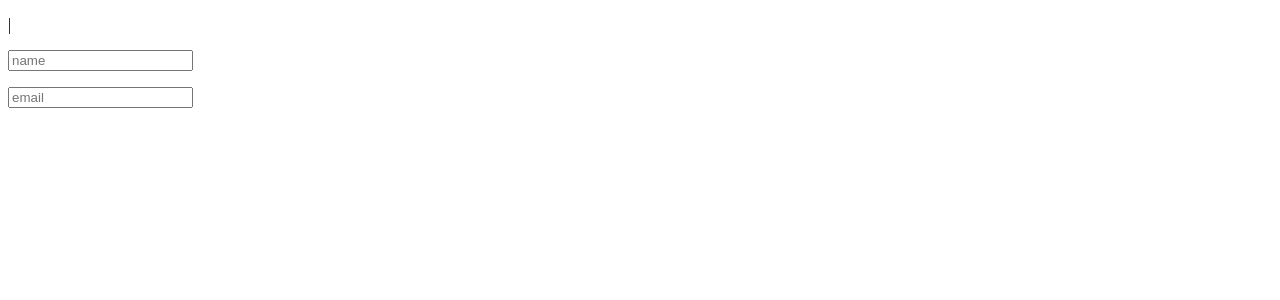
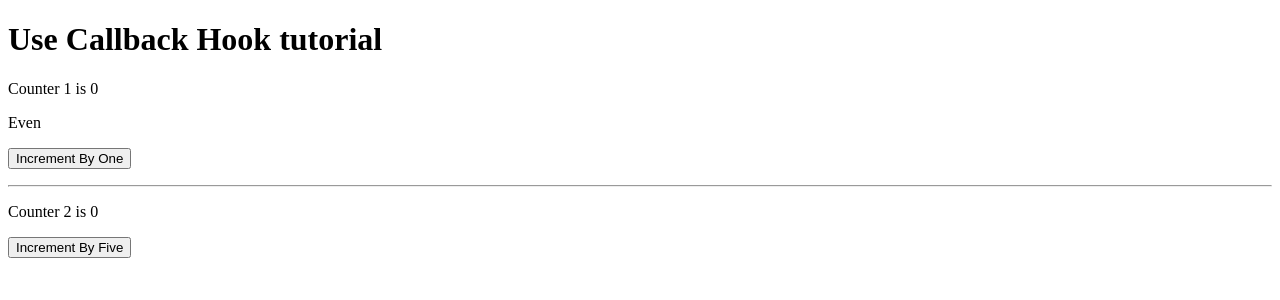
Before and after one commit to ramjan10/myReact, a React (Vite) app: page / in a window 1280 px wide. Shown: the top 300 px of the page. Built offline with nearby package versions, Linux system fonts and the light colour scheme.

Commit message:
useCallback & useMemo use for optimize time

```diff
--- a/src/App.jsx
+++ b/src/App.jsx
@@ -1,7 +1,39 @@
-import Person from "./components/useState/Person";
+import { useCallback, useMemo, useState } from 'react';
+import Button from "./components/CallBackAndMemo/Button";
+import ShowCount from './components/CallBackAndMemo/ShowCount';
+import Title from "./components/CallBackAndMemo/Title";
 
 function App() {
-  return <Person />;
+  const [count1, setCount1] = useState(0);
+  const [count2, setCount2] = useState(0);
+
+  const incrementByOne = useCallback(() =>{
+    setCount1((prevCount) => prevCount +1);
+  }, []);
+
+  const incrementByFive = useCallback(() =>{
+    setCount2((prevCount)=> prevCount + 5);
+  }, []);
+
+  const isEventOrOdd = useMemo(() =>{
+    let i=0;
+    while(i < 1000000000) i +=1;
+    console.log(i);
+    return count1 % 2 === 0;
+  }, [count1]);
+
+  return (
+    <div className="App">
+      <Title />
+      <ShowCount count={count1} title="Counter 1"/>
+      <span>{ isEventOrOdd ? 'Even' : 'Odd' }</span>
+      <Button handleClick={incrementByOne}>Increment By One</Button>
+      <hr />
+      <ShowCount count={count2} title="Counter 2"/>
+      <Button handleClick={incrementByFive}>Increment By Five</Button>
+
+    </div>
+  );
 }
 
 export default App;
--- /dev/null
+++ b/src/components/CallBackAndMemo/Button.jsx
@@ -0,0 +1,12 @@
+import React from "react";
+
+function Button({handleClick, children}){
+    console.log(`rendering button ${children} ...........`);
+    return(
+        <p>
+            <button type="button" onClick={handleClick}>{children}</button>
+        </p>
+    );
+}
+
+export default React.memo(Button);
--- /dev/null
+++ b/src/components/CallBackAndMemo/ShowCount.jsx
@@ -0,0 +1,12 @@
+import React from "react";
+
+function ShowCount({count, title}){
+    console.log(`rendering ${title} ...........`);
+    return(
+        <p>
+            {title} is {count}
+        </p>
+    );
+}
+
+export default React.memo(ShowCount);
--- /dev/null
+++ b/src/components/CallBackAndMemo/Title.jsx
@@ -0,0 +1,9 @@
+import React from "react";
+// eslint-disable-next-line react-refresh/only-export-components
+function Title (){
+    console.log('rendering title....');
+    return (<h1>Use Callback Hook tutorial</h1>);
+}
+
+// eslint-disable-next-line react-refresh/only-export-components
+export default React.memo(Title);
```
